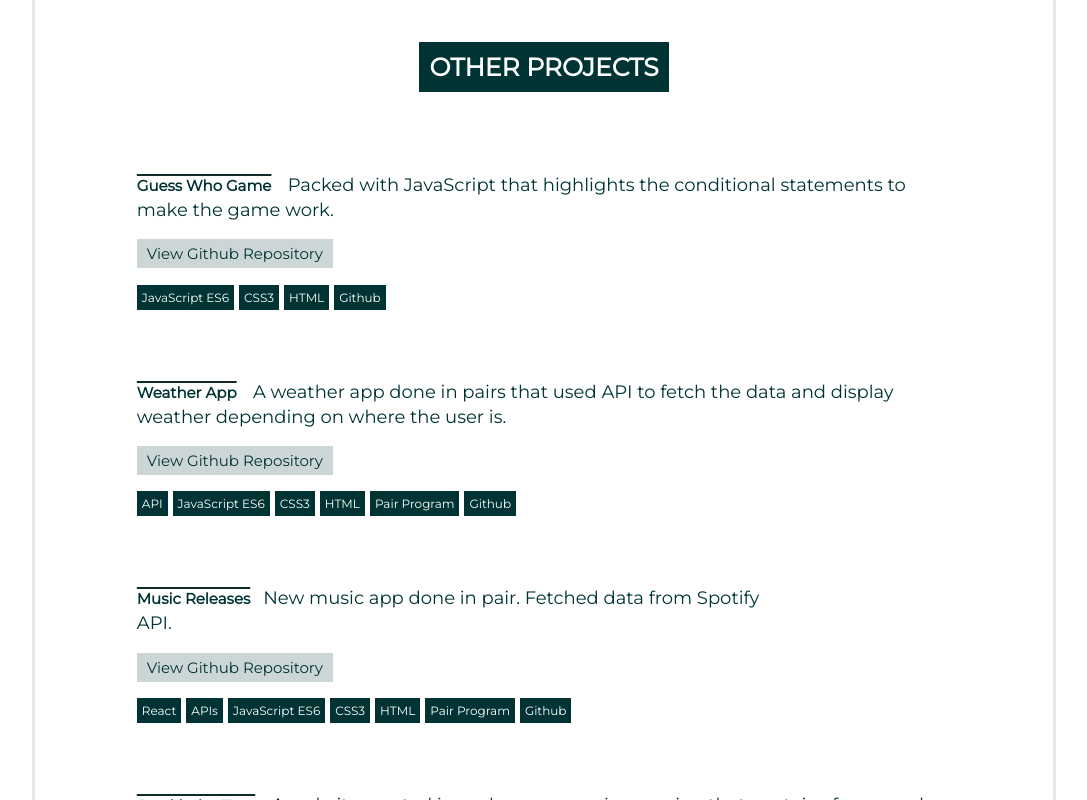
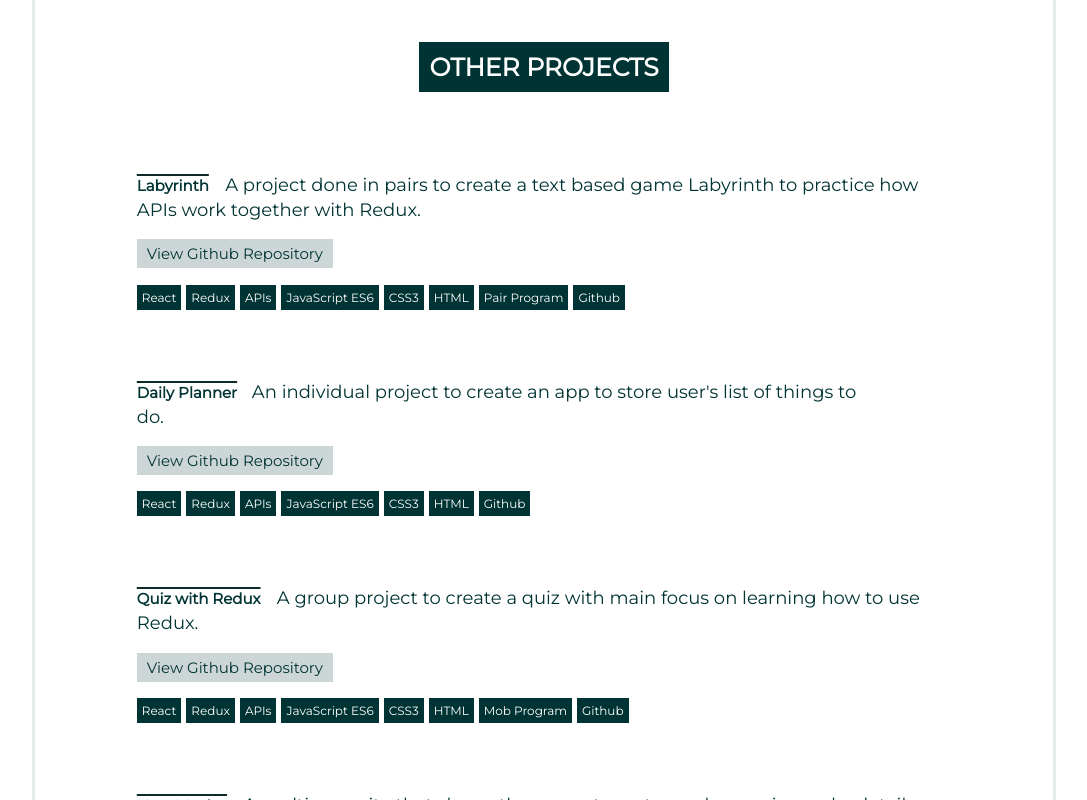
Before and after one commit to Technigo/project-react-portfolio, a React (Create React App) app: page / in a window 1280 px wide. Shown: the part 2300-3100 px from the top of the page, without its empty margins (96-1183 px from the left). Built offline with nearby package versions, Linux system fonts and the light colour scheme.

Commit message:
added more projects in json file

```diff
--- a/src/assets/otherprojects.json
+++ b/src/assets/otherprojects.json
@@ -43,5 +43,33 @@
         "github_url": "https://github.com/katirum/project-movies",
         "description": "A multipage site that shows the current most popular movies and a details page about the selected movie when clicked.",
         "tags": ["React", "APIs", "JavaScript ES6", "CSS3", "HTML", "Pair Program", "Github"]
+      },
+      {
+        "title": "Quiz with Redux",
+        "id": "10",
+        "image": "",
+        "netlify_url": "https://the-better-hippo-team-quiz.netlify.app/",
+        "github_url": "https://github.com/katirum/project-redux-quiz",
+        "description": "A group project to create a quiz with main focus on learning how to use Redux.",
+        "tags": ["React", "Redux", "APIs", "JavaScript ES6", "CSS3", "HTML", "Mob Program", "Github"]
+      },
+      {
+        "title": "Daily Planner",
+        "id": "11",
+        "image": "",
+        "netlify_url": "https://thedailyplanner.netlify.app/",
+        "github_url": "https://github.com/katirum/project-todos",
+        "description": "An individual project to create an app to store user's list of things to do.",
+        "tags": ["React", "Redux", "APIs", "JavaScript ES6", "CSS3", "HTML", "Github"]
+      },
+      {
+        "title": "Labyrinth",
+        "id": "12",
+        "image": "",
+        "netlify_url": "https://lostducklabyrinth.netlify.app/",
+        "github_url": "https://github.com/katirum/project-labyrinth/blob/master/code/README.md",
+        "description": "A project done in pairs to create a text based game Labyrinth to practice how APIs work together with Redux.",
+        "tags": ["React", "Redux", "APIs", "JavaScript ES6", "CSS3", "HTML", "Pair Program", "Github"]
       }
+
   ]
--- a/src/components/GlobalStyles.js
+++ b/src/components/GlobalStyles.js
@@ -10,8 +10,8 @@ export const GlobalStyles = createGlobalStyle`
   body{
     -webkit-font-smoothing: antialiased;
     -moz-osx-font-smoothing: grayscale;
+    font-family: 'Montserrat', sans-serif;
     max-width: 1024px;
-    font-family: 'Montserrat', sans-serif;
 
     @media (min-width: 1024px){
       border: 3px solid rgb(0, 51, 51, 0.1);
@@ -21,6 +21,7 @@ export const GlobalStyles = createGlobalStyle`
 
 /* Wrappers for the whole section in each component */
 export const Wrapper = styled.section`
+
   display: flex;
   flex-direction: column;
   justify-content: center;
--- a/src/components/OtherProjects.js
+++ b/src/components/OtherProjects.js
@@ -8,7 +8,7 @@ export const OtherProjects = () => {
     <Wrapper primary>
       <SectionTitle primary>OTHER PROJECTS</SectionTitle>
       <OtherProjectsContainer>
-        {data.map((item) => (
+        {data.reverse().map((item) => (
           <OtherProjectsDisplay key={item.id}>
             <a
               href={item.netlify_url}
@@ -93,5 +93,5 @@ const GithubRepoButton = styled.a`
   transition: transform .5s;
 
     &:hover{
-    transform: scale(0.90);
+    transform: scale(0.90);}
 `
```
